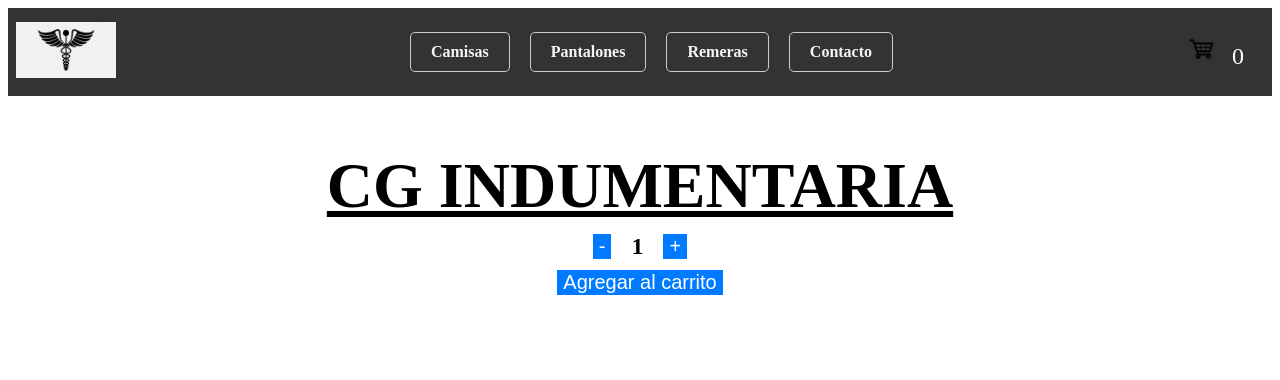
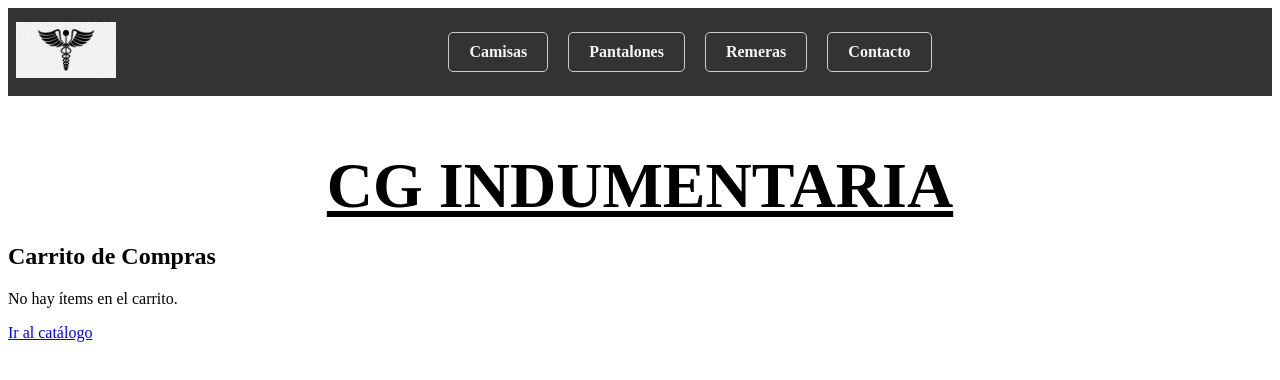
Before and after one commit to GonzaloRaniti/ProyectoFinalReact-Raniti, a React (Vite) app: page /cart in a window 1280 px wide. Shown: the top 380 px of the page. Built offline with nearby package versions, Linux system fonts and the light colour scheme.

Commit message:
Agregando contenido

```diff
--- a/package.json
+++ b/package.json
@@ -10,8 +10,8 @@
     "preview": "vite preview"
   },
   "dependencies": {
-    "bootstrap": "^5.3.1",
     "react": "^18.2.0",
+    "react-bootstrap": "^2.9.0",
     "react-dom": "^18.2.0",
     "react-router-dom": "^6.15.0"
   },
--- a/src/App.css
+++ b/src/App.css
@@ -40,7 +40,7 @@
 }
 
 
-
+/* Carrito de compras */
 .cart-icon {
   font-size: 1.5rem;
   cursor: pointer;
@@ -86,13 +86,13 @@
 .Boton {
   font-size: 20px;
   border: none;
-  background-color: #007BFF;
+  background-color: hwb(207 5% 1%);
   color: white;
   cursor: pointer;
 }
 
 .Boton:hover {
-  background-color: #0056b3;
+  background-color: hsl(56, 94%, 50%);
 }
 
 .Numero {
@@ -176,12 +176,25 @@
 
 }
 
+.card a {
+  display: block;
+  text-decoration: none;
+  color: #f08c09;
+  font-weight: bold;
+  margin-top: 10px;
+  transition: color 0.3s ease-in-out;
+}
+
+.card a:hover {
+  color: #0056b3;
+}
 
 
 
-.card p {
+.card p{
   font-weight: bold;
 }
+
 
 .prueba{
   display: flex;
--- a/src/App.jsx
+++ b/src/App.jsx
@@ -2,29 +2,36 @@ import React from 'react';
 import Navbar from './components/navbar';
 import Contacto from './components/contacto';
 import ItemListContainer from './components/ItemListContainer';
-import { BrowserRouter, Routes, Route } from 'react-router-dom';
+import { BrowserRouter, Routes, Route, useParams } from 'react-router-dom';
 import ItemCount from './components/itemCount';
-import ItemDetailContainer from './components/itemdetailcontainer';
-// import { CartProvider } from './context/cartContext';
+import ItemDetailContainer from './components/itemDetailContainer';
+import Cart from './components/Cart';
+import CartContextProvider from './components/CartContext';
 
 
 function App() {
+    const { idProducto } = useParams();
+
     return (
         <div className="App">
-            {/* <CartProvider> */}
+            <CartContextProvider>
                 <BrowserRouter>
-
                     <Navbar />
                     <Routes>
                         <Route exact path='/' element={<ItemListContainer />} />
                         <Route exact path="/category/:idCategory" element={<ItemListContainer />} />
-                    <Route exact path="/producto/:idProducto" element={<ItemDetailContainer />} />
+                        <Route
+                            exact
+                            path="/producto/:idProducto"
+                            element={<ItemDetailContainer />}
+                        />
                         <Route exact path='/contacto' element={<Contacto />} />
+                        <Route exact path='/cart' element={<Cart />} />
                     </Routes>
-                <ItemCount initial={1} stock={10} onAdd={(quantity) => console.log('cantidad agregada', quantity)} />
 
                 </BrowserRouter>
-            {/* </CartProvider> */}
+
+            </CartContextProvider>
         </div>
     );
 }
--- /dev/null
+++ b/src/components/Cart.jsx
@@ -0,0 +1,44 @@
+import { useContext } from "react"
+import { Link } from "react-router-dom";
+import { CartContext } from "./CartContext"
+
+
+const Cart = () => {
+    const { cartList, removeProducto, limpiarCarrito } = useContext(CartContext);
+
+    const handleRemoveItem = (id) => {
+        removeProducto(id);
+    };
+
+    const handleClearCart = () => {
+        limpiarCarrito();
+    };
+
+    return (
+        <div>
+            <h2>Carrito de Compras</h2>
+
+            {cartList.length > 0 ? (
+                <>
+                    <ul>
+                        {cartList.map((item) => (
+                            <li key={item.id}>
+                                {item.nombre} - Cantidad: {item.quantity} - Precio por unidad: ${item.precio} - Total: ${item.precio * item.quantity}
+                                <button onClick={() => handleRemoveItem(item.id)}>Eliminar</button>
+                            </li>
+                        ))}
+                    </ul>
+                    <p>Precio total: ${cartList.reduce((total, item) => total + item.precio * item.quantity, 0)}</p>
+                    <button onClick={handleClearCart}>Vaciar Carrito</button>
+                </>
+            ) : (
+                <div>
+                    <p>No hay ítems en el carrito.</p>
+                    <Link to="/">Ir al catálogo</Link>
+                </div>
+            )}
+        </div>
+    );
+};
+
+export default Cart;
--- /dev/null
+++ b/src/components/CartContext.jsx
@@ -0,0 +1,56 @@
+import { createContext, useState, useContext } from "react";
+
+
+export const CartContext = createContext();
+
+const CartContextProvider = ({ children }) => {
+    const [cartList, setCartList] = useState([]);
+
+    const addToCart = (item, qty) => {
+        if (item && item.id) {
+            const existingItem = cartList.find(cartItem => cartItem.id === item.id);
+
+            if (existingItem) {
+                setCartList(prevCart => prevCart.map(cartItem =>
+                    cartItem.id === item.id ? { ...cartItem, quantity: cartItem.quantity + qty } : cartItem
+                ));
+            } else {
+                setCartList(prevCart => [...prevCart, { ...item, quantity: qty }]);
+            }
+        } else {
+            console.error("Item o ID no válidos:", item);
+        }
+    }
+
+    const removerProducto = (id) => {
+        setCartList(prevCart => prevCart.filter(cartItem => cartItem.id !== id));
+    }
+
+    const limpiarCarrito = () => {
+        setCartList([]);
+    }
+
+    const isInCart = (id) => {
+        return cartList.some(item => item.id === id);
+    }
+
+    const calcItemsQty = () => {
+        return cartList.reduce((total, item) => total + item.quantity, 0);
+    };
+
+
+
+
+
+    return (
+        <CartContext.Provider value={{ cartList, addToCart, removerProducto, limpiarCarrito, isInCart,  calcItemsQty }}>
+            {children}
+        </CartContext.Provider>
+    );
+}
+
+export const useCart = () => {
+    return useContext(CartContext);
+}
+
+export default CartContextProvider;
--- a/src/components/cartwidget.jsx
+++ b/src/components/cartwidget.jsx
@@ -1,18 +1,22 @@
-import React, { useState } from 'react';
-import '../app.css';
+import React, { useContext } from 'react';
+import { Link } from 'react-router-dom';
+import { CartContext } from './CartContext';
+import imagen1 from '/carrito-2.png'
 
 function CartWidget() {
-
-
-    const [cartCount, setCartCount] = useState(0);
+    const { calcItemsQty, cartList } = useContext(CartContext);
 
     return (
         <div className="cart-icon">
-            <img width={30} src="/carrito-2.png" alt='carrito' />
-            <span className="cart-counter">{cartCount}</span>
+            {cartList.length > 0 && (
+                <>
+
+                    <img src={ imagen1 }/>
+                    <span className="cart-counter">{calcItemsQty()}</span>
+                </>
+            )}
         </div>
     )
-
 }
 
 export default CartWidget;
--- a/src/components/item.jsx
+++ b/src/components/item.jsx
@@ -13,11 +13,11 @@ const Item = ({ producto }) => {
             <Link to={`/producto/${producto.id}`}>
             Ir a Detalle
             </Link>
-            <p>{producto.titulo}</p>
-            <p>Precio $ {producto.precio}</p>
-            <p>{producto.descripcion}</p>
-            <p>{producto.categoria}</p>
-            <p> Stock {producto.stock}</p>
+            <p className='parrafo-3'>{producto.titulo}</p>
+            <p className='parrafo-3'>Precio $ {producto.precio}</p>
+            <p className='parrafo-3'>{producto.descripcion}</p>
+            <p className='parrafo-3'>{producto.categoria}</p>
+            <p className='parrafo-3'> Stock {producto.stock}</p>
             <img src={producto.image} alt="Imagen" className='img' />
         </div>
 
--- a/src/components/itemCount.jsx
+++ b/src/components/itemCount.jsx
@@ -1,8 +1,11 @@
-import React, { useState } from 'react';
+import React, { useState, useContext } from 'react';
 import '../app.css';
+import { CartContext } from './CartContext';
 
-const ItemCount = ({ stock, initial, onAdd }) => {
+
+const ItemCount = ({ stock, initial, producto }) => {
     const [quantity, setQuantity] = useState(initial);
+    const { addToCart } = useContext(CartContext);
 
     const incrementar = () => {
         if (quantity < stock) {
@@ -16,6 +19,17 @@ const ItemCount = ({ stock, initial, onAdd }) => {
         }
     };
 
+    const agregarAlCarrito = () => {
+        if (producto && producto.id) {
+            addToCart({
+                id: producto.id,
+                nombre: producto.titulo,
+                precio: producto.precio,
+                stock: producto.stock
+            }, quantity);
+        }
+    };
+
     return (
         <div className='Contador'>
             <div className="Controles">
@@ -23,7 +37,7 @@ const ItemCount = ({ stock, initial, onAdd }) => {
                 <h3 className='Numero'>{quantity}</h3>
                 <button className='Boton' onClick={incrementar}>+</button>
             </div>
-            <button className='Boton' onClick={() => onAdd(quantity)} disabled={!stock}>
+            <button className='Boton' onClick={agregarAlCarrito} disabled={!stock}>
                 Agregar al carrito
             </button>
         </div>
--- a/src/components/itemDetailContainer.jsx
+++ b/src/components/itemDetailContainer.jsx
@@ -2,6 +2,7 @@ import React, { useEffect, useState } from 'react';
 import productos from "../../productos.json";
 import ItemDetail from './itemdetail';
 import '../app.css';
+import ItemCount from './itemCount';
 import { Link, useParams } from 'react-router-dom';
 
 const mockAPI = (idProducto) => {
@@ -23,14 +24,13 @@ export default function ItemDetailContainer() {
 
 
     useEffect(() => {
-        console.log(idProducto)
         mockAPI(idProducto).then((data) => setProductoFiltrados(data));
     }, [idProducto]);
 
     return (
         <div className='item-list-container'>
             <ItemDetail producto={productoFiltrados} />
-
+            <ItemCount initial={1} stock={10} onAdd={(quantity) => console.log('cantidad agregada', quantity)} />
         </div>
     );
 }
```
Also changed, not shown: 1 other file (tests, documents, lock files or other folders). Lines whose indentation alone changed are shown as unchanged.
